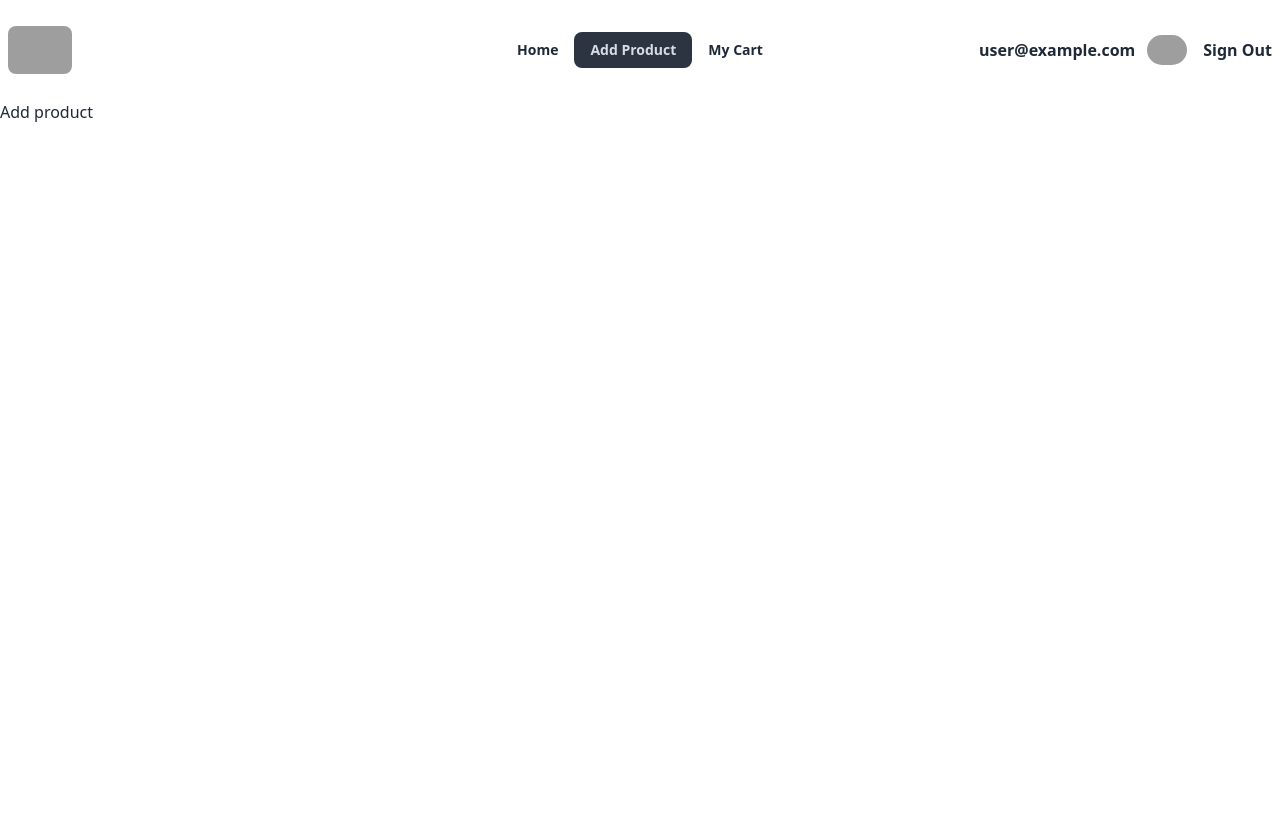
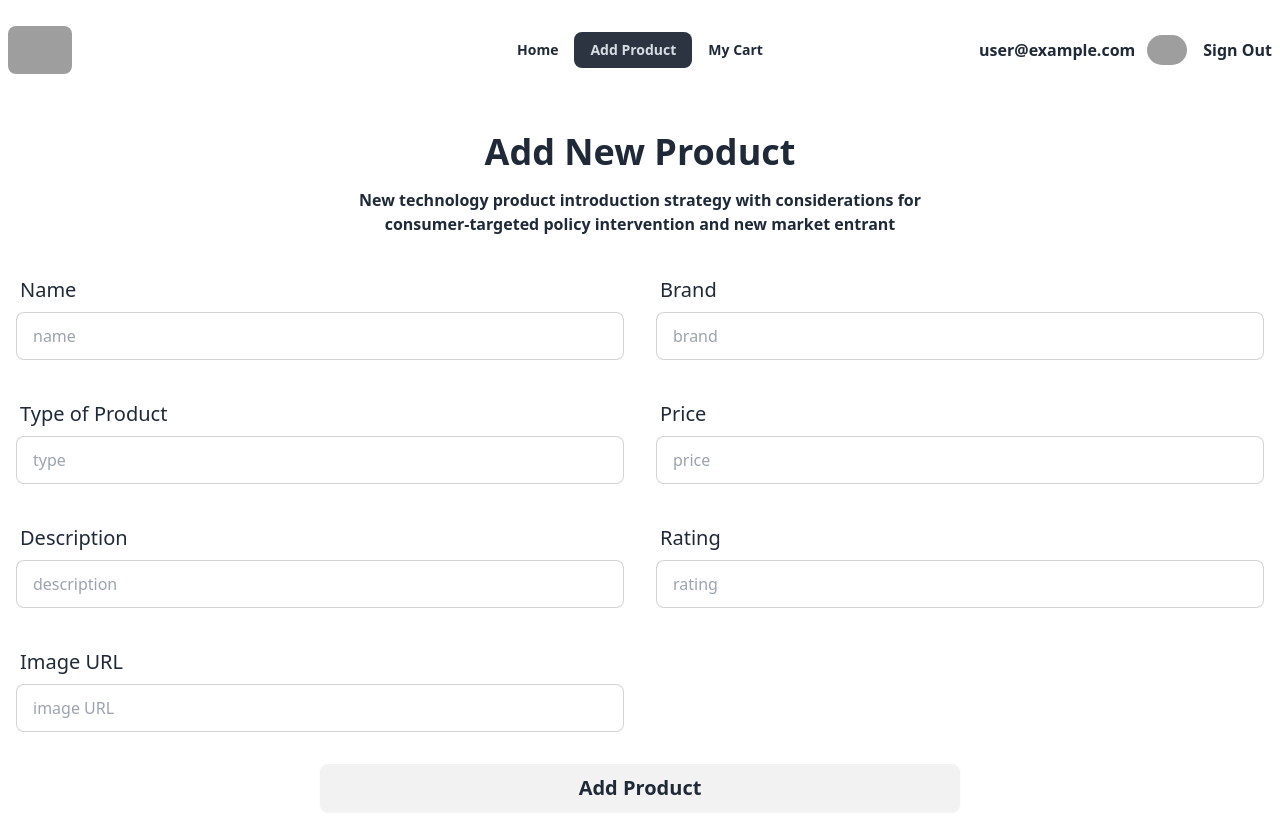
Before and after one commit to rifat-sarker/tech-radar-client, a React (Vite) app: page /addproduct in a window 1280 px wide. Before the commit the page ends 800 px from the top, so only its background shows below. Built offline with nearby package versions, Linux system fonts and the light colour scheme; no server answers; sample sign-in values are in the browser's storage; grey boxes are pictures that could not be loaded.

Commit message:
add product route added

```diff
--- a/src/components/AddProduct.jsx
+++ b/src/components/AddProduct.jsx
@@ -1,13 +1,131 @@
-import React from 'react';
-import Navbar from './Navbar';
+import React from "react";
+import Navbar from "./Navbar";
 
 const AddProduct = () => {
-    return (
-        <div>
-            <Navbar></Navbar>
-            <h1>Add product</h1>
+  const handleAddProduct = (e) => {
+    e.preventDefault();
+    const form = e.target;
+    const name = form.name.value;
+    const brand = form.brand.value;
+    const type = form.type.value;
+    const price = form.price.value;
+    const description = form.description.value;
+    const rating = form.rating.value;
+    const imageURL = form.imageURL.value;
+    const newProduct = {name,brand,type,price,description,rating,imageURL}
+    console.log(newProduct);
+
+  };
+
+  return (
+    <div>
+      <Navbar></Navbar>
+      <h1 className="text-4xl font-bold text-center pt-8">Add New Product</h1>
+      <p className="text-center my-4 font-semibold">
+        New technology product introduction strategy with considerations for <br />
+        consumer-targeted policy intervention and new market entrant
+      </p>
+      <form onSubmit={handleAddProduct}>
+        <div className="grid grid-cols-1 md:grid-cols-2 p-4 gap-8 mx-auto container">
+          <div className="form-control">
+            <label className="label">
+              <span className="label-text text-xl ">Name</span>
+            </label>
+            <label className="input-group">
+              <input
+                type="text"
+                name="name"
+                placeholder="name"
+                className="input input-bordered w-full"
+              />
+            </label>
+          </div>
+          <div className="form-control ">
+            <label className="label">
+              <span className="label-text text-xl">Brand </span>
+            </label>
+            <label className="input-group">
+              <input
+                type="text"
+                name="brand"
+                placeholder="brand"
+                className="input input-bordered w-full"
+              />
+            </label>
+          </div>
+          <div className="form-control ">
+            <label className="label">
+              <span className="label-text text-xl">Type of Product</span>
+            </label>
+            <label className="input-group">
+              <input
+                type="text"
+                name="type"
+                placeholder="type"
+                className="input input-bordered w-full"
+              />
+            </label>
+          </div>
+          <div className="form-control ">
+            <label className="label">
+              <span className="label-text text-xl">Price</span>
+            </label>
+            <label className="input-group">
+              <input
+                type="text"
+                name="price"
+                placeholder="price"
+                className="input input-bordered w-full"
+              />
+            </label>
+          </div>
+          <div className="form-control ">
+            <label className="label">
+              <span className="label-text text-xl">Description</span>
+            </label>
+            <label className="input-group">
+              <input
+                type="text"
+                name="description"
+                placeholder="description"
+                className="input input-bordered w-full"
+              />
+            </label>
+          </div>
+          <div className="form-control ">
+            <label className="label">
+              <span className="label-text text-xl">Rating</span>
+            </label>
+            <label className="input-group">
+              <input
+                type="text"
+                name="rating"
+                placeholder="rating"
+                className="input input-bordered w-full"
+              />
+            </label>
+          </div>
+          <div className="form-control ">
+            <label className="label">
+              <span className="label-text text-xl">Image URL</span>
+            </label>
+            <label className="input-group">
+              <input
+                type="text"
+                name="imageURL"
+                placeholder="image URL"
+                className="input input-bordered w-full"
+              />
+            </label>
+          </div>
+          <br />
         </div>
-    );
+        <div className="w-1/2 mx-auto my-4 rounded-lg">
+        <input type="submit" value="Add Product" className="btn text-xl btn-block" />
+        </div>
+      </form>
+    </div>
+  );
 };
 
 export default AddProduct;
```
